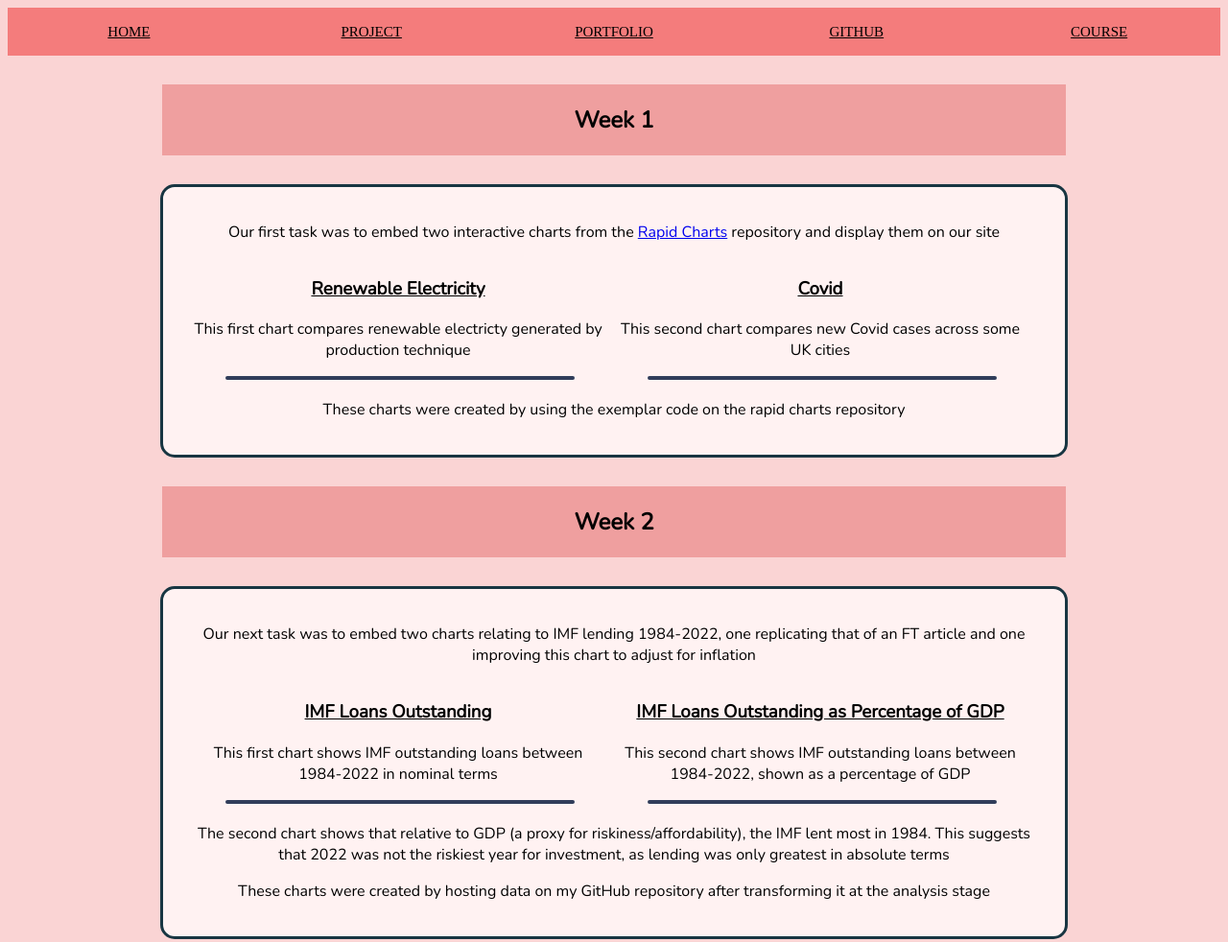
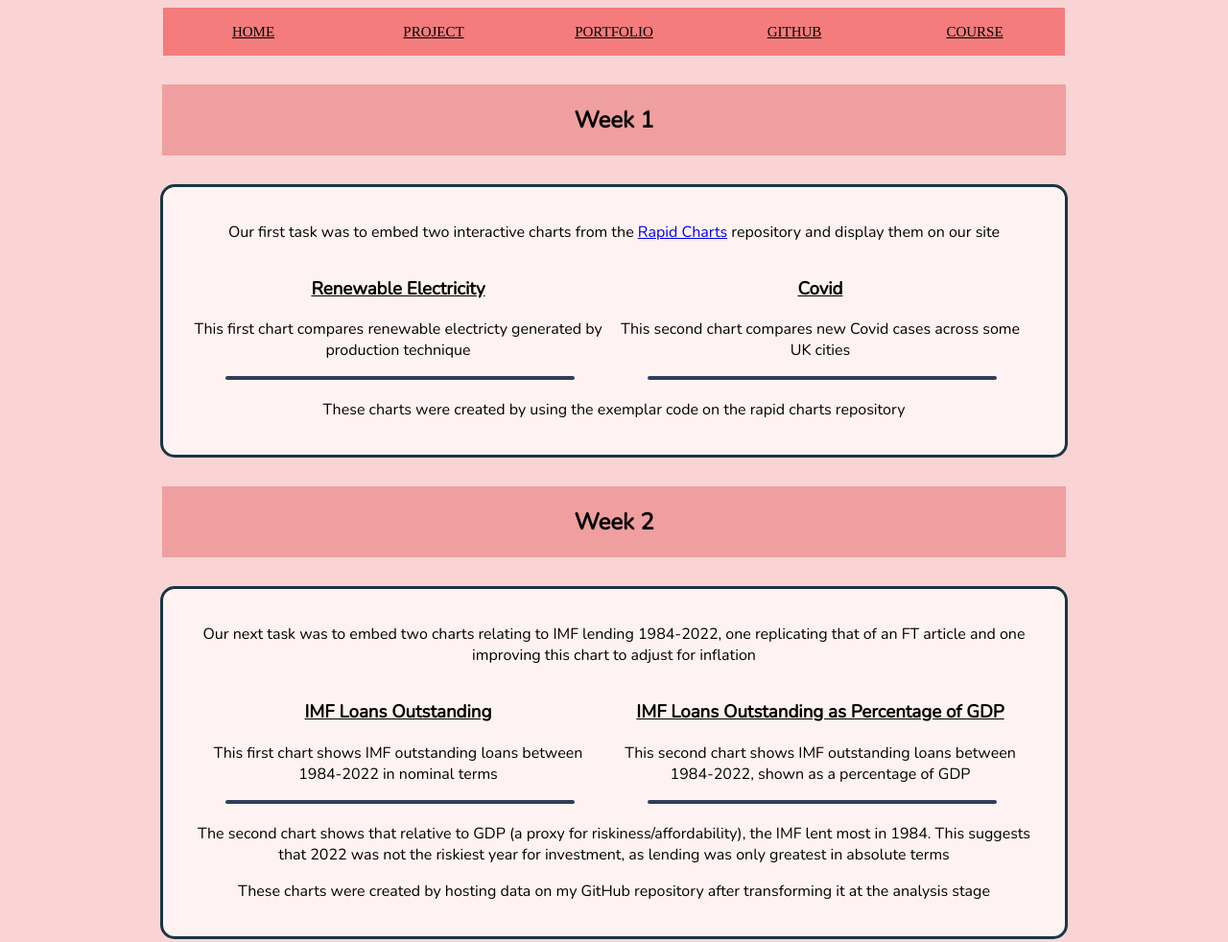
Before and after one commit to levipf/levipf.github.io, a plain HTML site: page portfolio2.html in a window 1280 px wide. Shown: the top 982 px of the page at 96% size. Drawn offline with nearby package versions, Linux system fonts and the light colour scheme; a script that the page names is missing.

Commit message:
Add files via upload

```diff
--- a/index.css
+++ b/index.css
@@ -22,8 +22,11 @@ h1, h2, h3, p{
 
   /* main icon bar */
   .icon-bar {
+    margin: auto;
+    margin-top: 0px;
+    align-content: center;
+    max-width: 940px;
     height: 50px;
-    width: 100%;
     background-color: #F47C7C;
     overflow: auto;
 }
--- a/portfolio.css
+++ b/portfolio.css
@@ -185,9 +185,12 @@ h3{text-decoration: underline;}
   }
 
   /* main icon bar */
-.icon-bar {
+  .icon-bar {
+    margin: auto;
+    margin-top: 0px;
+    align-content: center;
+    max-width: 940px;
     height: 50px;
-    width: 100%;
     background-color: #F47C7C;
     overflow: auto;
 }
--- a/project.css
+++ b/project.css
@@ -190,8 +190,11 @@ h3{text-decoration: underline;}
 
   /* main icon bar */
 .icon-bar {
+    margin: auto;
+    margin-top: 0px;
+    align-content: center;
+    max-width: 940px;
     height: 50px;
-    width: 100%;
     background-color: #F47C7C;
     overflow: auto;
 }
```
